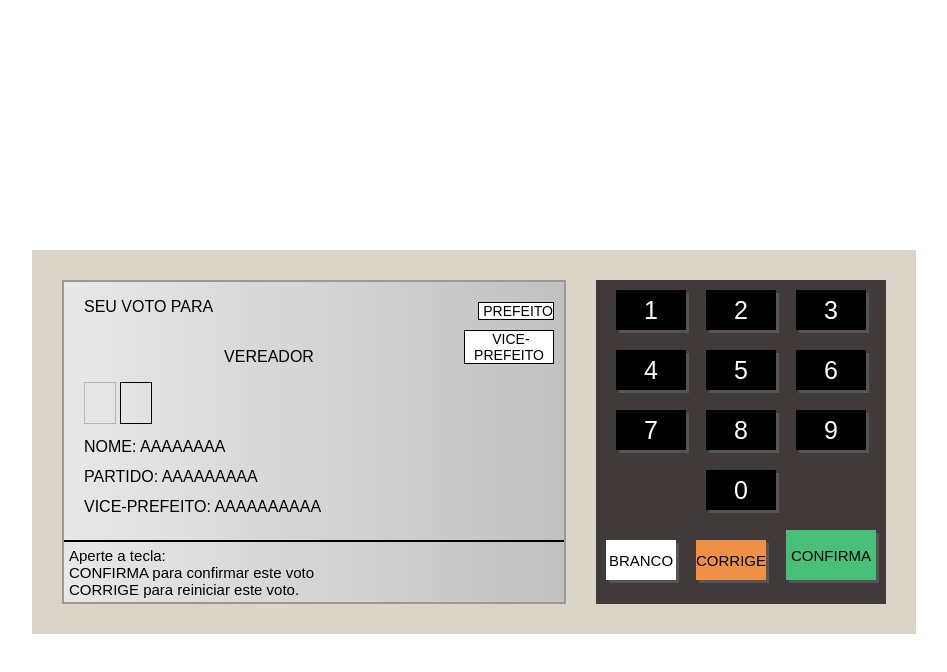
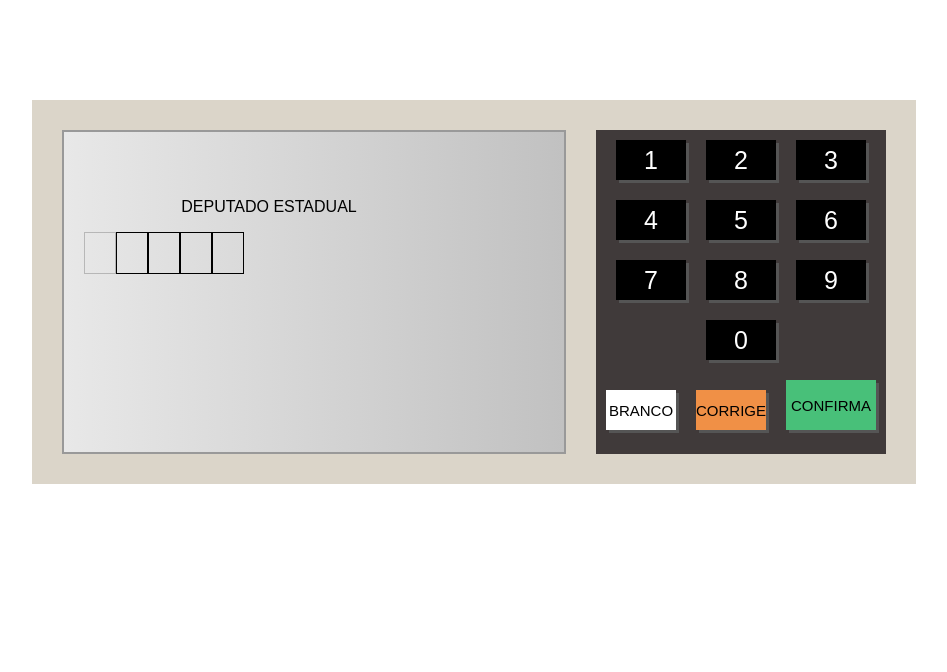
Before and after one commit to henrikedev/projeto-urna-eletronica, a plain HTML site: page index.html in a window 1280 px wide. Shown: the whole page, without its empty margins (166-1113 px from the left). Drawn offline with Linux system fonts and the light colour scheme.

Commit message:
Criada a função que permite inserir nos quadrados correspondentes os números digitados bem como a função de passar a função blink para o próximo quadrado após o anterior ser preenchido

```diff
--- a/script.js
+++ b/script.js
@@ -5,10 +5,54 @@ let aviso = document.querySelector('.d-2');
 let lateral = document.querySelector('.d-1-right');
 let numeros = document.querySelector('.d-1-3');
 
+let  etapaAtual = 0; //Variável que define o ídice 0 do array contido em etapas.js como a etapa inicial
+let numero = '';//Variável que permite a inserção dos números digitados
+
+function comecarEtapa(){
+    let etapa = etapas[etapaAtual];
+
+    let numeroHtml = '';
+
+    //montando o laço de repetição da quantidade de números da etapa
+    for (let i=0; i<etapa.numeros;i++){
+        if (i === 0){
+            numeroHtml += '<div class="num blink"></div>'
+        }else{
+            numeroHtml += '<div class="num"></div>';
+        }
+
+    }
 
 
+    //removendo as informações visuais da tela
+    seuVotoPara.style.display = 'none';
+    cargo.innerHTML = etapa.titulo;
+    descricao.innerHTML = '';
+    aviso.style.display = 'none';
+    lateral.innerHTML = '';
+    numeros.innerHTML = numeroHtml;
+
+}
+
+function atualizaInterface(){
+
+}
+
+//Função que pega o número digitado e preenche nos quadrados correspondentes
 function clicou(n){
+    let elNumero = document.querySelector('.num.blink');
+    if(elNumero !== null){
+        elNumero.innerHTML = n;
+        numero = `${numero}${n}`;
 
+        elNumero.classList.remove('blink');
+        if(elNumero.nextElementSibling !==null){
+            elNumero.nextElementSibling.classList.add('blink');
+        }else{
+            atualizaInterface();
+        }
+
+    }
 }
 function branco(){
 
@@ -19,3 +63,5 @@ function corrige(){
 function confirma(){
 
 }
+
+comecarEtapa();
--- a/style.css
+++ b/style.css
@@ -15,7 +15,7 @@ body{
     background-color: #dbd5c9;
     padding: 30px;
     display: flex;
-    margin-top: 250px;
+    margin-top: 100px;
 }
 .tela {
     width: 500px;
```
